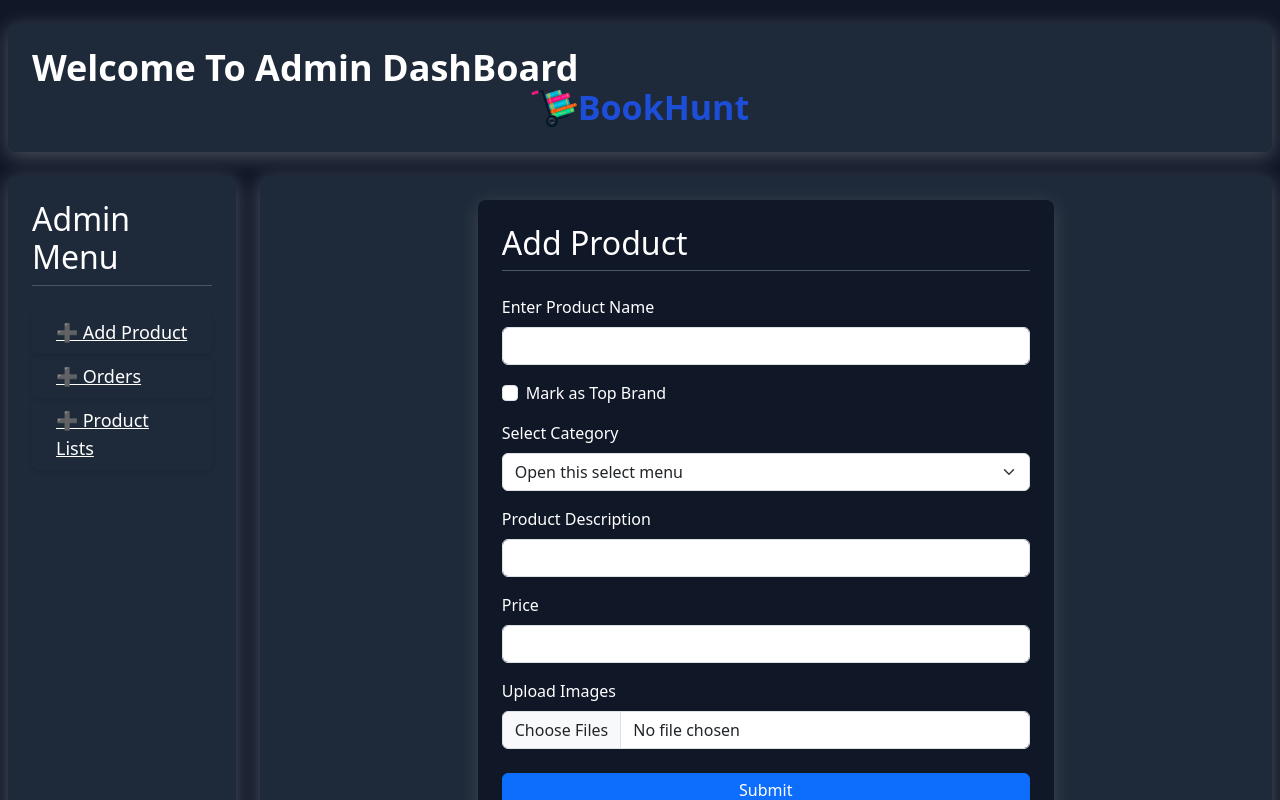
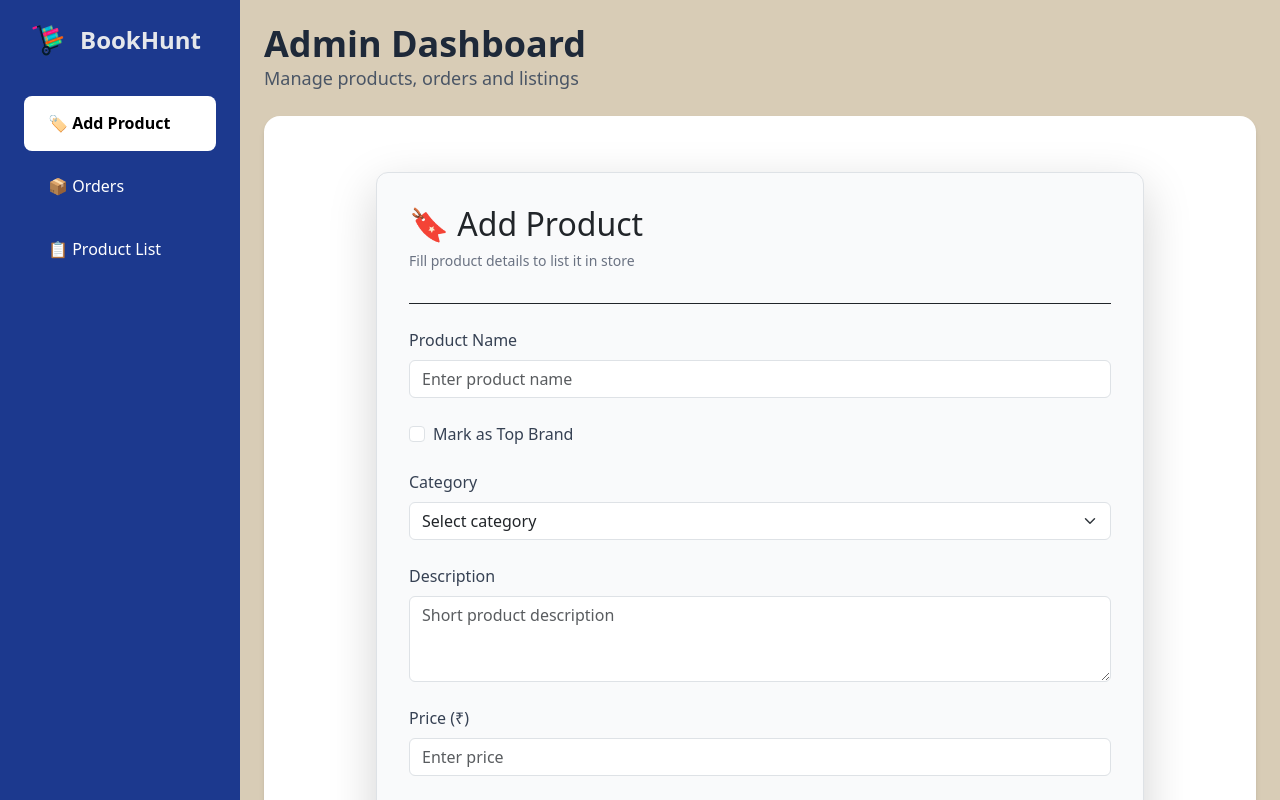
Before and after one commit to gaurav-geeky/E-commerce-bookStationary-nodeJs, a React (Vite) app in the folder frontend/: page /admindash/addproduct in a window 1280 px wide. Shown: the top 800 px of the page. Built offline with nearby package versions, Linux system fonts and the light colour scheme.

Commit message:
admin dash

```diff
--- a/frontend/src/Admin/AddProduct.jsx
+++ b/frontend/src/Admin/AddProduct.jsx
@@ -5,111 +5,115 @@ import { useState } from "react";
 import axios from "axios";
 
 const AddProduct = () => {
-  const [input, setInput] = useState({
+
+
+  const initialState = {
     name: "",
     category: "",
     description: "",
     price: "",
-    isTopBrand: false
-  });
+    isTopBrand: false,
+  };
+
+  const resetForm = () => {
+    setInput(initialState);
+    setImages([]);
+    setPreview([]);
+  };
+  // for form clear on cancel
+
+
+  const [input, setInput] = useState(initialState);
 
   const [images, setImages] = useState([]);
-
-  const [preview, setPreview] = useState([]); // 👈 NEW (for image preview)
+  const [preview, setPreview] = useState([]);
 
   const handleInput = (e) => {
     const { name, type, value, checked } = e.target;
-    setInput(prev => ({
+    setInput((prev) => ({
       ...prev,
-      [name]: type === "checkbox" ? checked : value
+      [name]: type === "checkbox" ? checked : value,
     }));
   };
+  // handels input values
 
 
   const handleImage = (e) => {
-    const files = Array.from(e.target.files); // convert FileList → Array
-    setImages(files); // existing logic (for upload)
-
-    // 👇 NEW: create preview URLs
-    const previewUrls = files.map(file => URL.createObjectURL(file));
-    setPreview(previewUrls);
+    const files = Array.from(e.target.files);
+    setImages(files);
+    setPreview(files.map((file) => URL.createObjectURL(file)));
   };
 
-  // remove img function
-  const removeImage = (removeIndex) => {
-    setPreview(prev =>
-      prev.filter((_, index) => index !== removeIndex)
-    );
-
-    setImages(prev =>
-      prev.filter((_, index) => index !== removeIndex)
-    );
+  const removeImage = (index) => {
+    setImages((prev) => prev.filter((_, i) => i !== index));
+    setPreview((prev) => prev.filter((_, i) => i !== index));
   };
-
-
 
   const handleSubmit = async (e) => {
     e.preventDefault();
-    let api = `${import.meta.env.VITE_BACKURL}/admin/addproduct`;
+
+    const api = `${import.meta.env.VITE_BACKURL}/admin/addproduct`;
     const formData = new FormData();
 
     for (let key in input) {
       formData.append(key, input[key]);
     }
+    images.forEach((img) => formData.append("images", img));
 
-    for (let i = 0; i < images.length; i++) {
-      formData.append('images', images[i]);
-    }
-
-    const response = await axios.post(api, formData);
-    alert(response.data.msg);
-    console.log(response.data)
-  }
+    const res = await axios.post(api, formData);
+    alert(res.data.msg);
+  };
 
 
   return (
-    <div className="w-full flex justify-center">
+    <div className="w-full flex justify-center px-4 py-8">
+      {/* MAIN CARD */}
+      <div className="w-full max-w-3xl bg-[#f9fafb] rounded-xl shadow-lg border border-gray-200 p-6 sm:p-8">
 
-      {/* ===== FORM CARD ===== */}
-      <div
-        className="
-          w-full
-          max-w-md sm:max-w-lg lg:max-w-xl
-          bg-gray-900 text-white
-          p-4 sm:p-5 lg:p-6
-          rounded-lg
-          shadow-[0_4px_20px_rgba(255,255,255,0.15)]
-        "
-      >
-        <h2 className="text-xl sm:text-2xl font-bold mb-4 border-b border-gray-600 pb-2">
-          Add Product
-        </h2>
+        {/* HEADER */}
+        <div className="mb-6 border-b pb-3">
+          <h2 className="text-2xl font-semibold text-gray-800 flex items-center gap-2">
+            🔖 Add Product
+          </h2>
+          <p className="text-sm text-gray-500">
+            Fill product details to list it in store
+          </p>
+        </div>
 
-        <Form>
+        <Form onSubmit={handleSubmit}>
 
-          <Form.Group className="mb-3">
-            <Form.Label>Enter Product Name</Form.Label>
+          {/* PRODUCT NAME */}
+          <Form.Group className="mb-4">
+            <Form.Label className="text-gray-700 font-medium">
+              Product Name
+            </Form.Label>
             <Form.Control
               type="text"
               name="name"
+              value={input.name}
+              placeholder="Enter product name"
               onChange={handleInput}
             />
           </Form.Group>
 
-          <Form.Group className="mb-3">
+          {/* TOP BRAND */}
+          <Form.Group className="mb-4 flex items-center gap-2">
             <Form.Check
               type="checkbox"
-              label="Mark as Top Brand"
               name="isTopBrand"
               checked={input.isTopBrand}
               onChange={handleInput}
             />
+            <span className="text-gray-700">Mark as Top Brand</span>
           </Form.Group>
 
-          <Form.Group className="mb-3">
-            <Form.Label>Select Category</Form.Label>
+          {/* CATEGORY */}
+          <Form.Group className="mb-4">
+            <Form.Label className="text-gray-700 font-medium">
+              Category
+            </Form.Label>
             <Form.Select name="category" onChange={handleInput}>
-              <option>Open this select menu</option>
+              <option value="">Select category</option>
               <option value="Books">Books</option>
               <option value="Novels">Novels</option>
               <option value="Pens&Pencils">Pens & Pencils</option>
@@ -117,63 +121,81 @@ const AddProduct = () => {
             </Form.Select>
           </Form.Group>
 
-          <Form.Group className="mb-3">
-            <Form.Label>Product Description</Form.Label>
+          {/* DESCRIPTION */}
+          <Form.Group className="mb-4">
+            <Form.Label className="text-gray-700 font-medium">
+              Description
+            </Form.Label>
             <Form.Control
-              type="text"
+              as="textarea"
+              rows={3}
               name="description"
+              value={input.description}
+              placeholder="Short product description"
               onChange={handleInput}
             />
           </Form.Group>
 
-          <Form.Group className="mb-3">
-            <Form.Label>Price</Form.Label>
+          {/* PRICE */}
+          <Form.Group className="mb-4">
+            <Form.Label className="text-gray-700 font-medium">
+              Price (₹)
+            </Form.Label>
             <Form.Control
-              type="text"
+              type="number"
               name="price"
+              value={input.price}
+              placeholder="Enter price"
               onChange={handleInput}
             />
           </Form.Group>
 
-          <Form.Group className="mb-4">
-            <Form.Label>Upload Images</Form.Label>
+          {/* IMAGE UPLOAD */}
+          <Form.Group className="mb-3">
+            <Form.Label className="text-gray-700 font-medium">
+              Upload Images
+            </Form.Label>
             <Form.Control
-              type="file" multiple onChange={handleImage}
-            />
+              type="file"
+              multiple
+              key={preview.length}
+              onChange={handleImage} />
           </Form.Group>
 
-          {/* IMAGE PREVIEW WITH REMOVE BUTTON */}
+          {/* IMAGE PREVIEW */}
           {preview.length > 0 && (
-            <div className="flex gap-3 flex-wrap mb-4">
+            <div className="grid grid-cols-2 sm:grid-cols-4 gap-4 mb-6">
               {preview.map((img, index) => (
                 <div key={img} className="relative">
-
-                  {/* ❌ REMOVE BUTTON */}
+                  <img
+                    src={img}
+                    alt="preview"
+                    className="w-full h-24 object-cover rounded border"
+                  />
                   <button
                     type="button"
                     onClick={() => removeImage(index)}
-                    className="absolute -top-2 -right-2 bg-red-500 text-white
-                     rounded-full w-5 h-5 flex items-center justify-center
-                     text-xs hover:bg-red-700"
+                    className="absolute top-1 right-1 bg-red-500 text-white rounded-full w-5 h-5 text-xs"
                   >
                     ✕
                   </button>
-
-                  {/* IMAGE */}
-                  <img
-                    src={img}
-                    className="w-24 h-24 object-cover rounded border"
-                    alt="preview"
-                  />
                 </div>
               ))}
             </div>
           )}
 
+          {/* ACTION BUTTONS */}
+          <div className="flex justify-end gap-3 pt-4 border-t">
+            <Button
+              variant="secondary"
+              type="button"
+              onClick={resetForm}
+            >
+              Cancel
+            </Button>
 
-          <div className="text-center ">
-            <Button variant="primary" type="submit" className="px-4 py-1 w-100 sm:w-auto" onClick={handleSubmit}>
-              Submit
+            <Button variant="primary" type="submit">
+              Submit Product
             </Button>
           </div>
 
--- a/frontend/src/Admin/AdminDashboard.jsx
+++ b/frontend/src/Admin/AdminDashboard.jsx
@@ -1,89 +1,185 @@
 
-import { Link, Outlet } from "react-router-dom";
-import "../css/Header.css";
+
+import { NavLink, Outlet } from "react-router-dom";
 import logo from "../assets/bookLogo.png";
 
 const AdminDashboard = () => {
   return (
-    <section className="min-h-screen w-full bg-gray-900 px-2 pt-4">
+    <section className="min-h-screen w-full bg-[#d8ccb6] flex">
 
-      {/* ===== HEADER ===== */}
-      <header
-        className="text-white text-2xl sm:text-4xl font-black
-        w-full bg-gray-800 p-4 rounded-lg
-        shadow-[0_4px_20px_rgba(255,255,255,0.25)] sm:text-left"
-      >
-        Welcome To Admin DashBoard
+      {/* ===== LEFT SIDEBAR ===== */}
+      <aside className="w-[240px] bg-blue-900 text-gray-200 flex flex-col px-4 py-6">
 
-        <div className="logo">
-          <img src={logo} alt="logo" /> BookHunt
+        {/* LOGO */}
+        <div className="flex items-center gap-3 mb-10 px-2">
+          <img src={logo} alt="logo" className="w-8 h-8" />
+          <div className="text-2xl font-bold">BookHunt</div>
         </div>
 
-      </header>
+        {/* MENU */}
+        <nav className="flex flex-col gap-2 text-sm">
 
-      {/* ===== CONTENT ===== */}
-      <div
-        className="
-          flex flex-col md:flex-row
-          mt-4 gap-4
-          min-h-[calc(100vh-110px)]
-        "
-      >
+          <NavLink
+            to="addproduct"
+            style={{ textDecoration: "none" }}
+            className={({ isActive }) =>
+              `text-white text-[16px] flex items-center gap-3 px-4 py-3 rounded-lg transition
+              ${isActive
+                ? "bg-white !text-black font-semibold" :
+                "hover:bg-blue-700"}`
+            }
+          >
+            🏷️ Add Product
+          </NavLink>
 
-        {/* ===== LEFT MENU ===== */}
-        <aside
-          className="
-            w-full md:w-[22%] lg:w-[18%]
-            bg-gray-800 rounded-lg p-4
-            shadow-[0_4px_20px_rgba(255,255,255,0.25)]
-            flex flex-col
-          "
-        >
-          <h2 className="text-white text-xl font-bold mb-4 border-b border-gray-600 pb-2">
-            Admin Menu
-          </h2>
+          <NavLink
+            to="orderproduct"
+            style={{ textDecoration: "none" }}
+            className={({ isActive }) =>
+              `text-white text-[16px] flex items-center gap-3 px-4 py-3 rounded-lg transition
+              ${isActive
+                ? "bg-white !text-black font-semibold" :
+                "hover:bg-blue-700"}`
+            }
+          >
+            📦 Orders
+          </NavLink>
 
-          <Link
-            to="addproduct"
-            className="text-white text-lg px-4 py-2 rounded-md
-              hover:bg-blue-700 transition shadow-sm"
+          <NavLink
+            to="productlist"
+            style={{ textDecoration: "none" }}
+            className={({ isActive }) =>
+              `text-white text-[16px] flex items-center gap-3 px-4 py-3 rounded-lg transition
+              ${isActive
+                ? "bg-white !text-black font-semibold" :
+                "hover:bg-blue-700"}`
+            }
           >
-            ➕ Add Product
-          </Link>
+            📋 Product List
+          </NavLink>
 
-          <Link
-            to="orderproduct"
-            className="text-white text-lg px-4 py-2 rounded-md
-              hover:bg-blue-700 transition shadow-sm"
-          >
-            ➕ Orders
-          </Link>
+        </nav>
 
-          <Link
-            to="productlist"
-            className="text-white text-lg px-4 py-2 rounded-md
-              hover:bg-blue-700 transition shadow-sm"
-          >
-            ➕ Product Lists
-          </Link>
+        {/* FOOTER */}
+        <div className="mt-auto text-xs text-gray-400 px-2">
+          © 2026 BookHunt
+        </div>
+      </aside>
 
-        </aside>
+      {/* ===== RIGHT CONTENT ===== */}
+      <main className="flex-1 p-6">
 
-        {/* ===== RIGHT DATA AREA ===== */}
-        <main
-          className="
-            flex-1 bg-gray-800 rounded-lg
-            p-4 sm:p-6
-            shadow-[0_4px_20px_rgba(255,255,255,0.25)]
-            overflow-auto
-          "
-        >
+        {/* PAGE TITLE */}
+        <div className="mb-4">
+          <div className="text-4xl font-bold text-gray-800">
+            Admin Dashboard
+          </div>
+          <p className="text-lg text-gray-600">
+            Manage products, orders and listings
+          </p>
+        </div>
+
+        {/* CONTENT CARD */}
+        <div className="bg-white rounded-2xl shadow-md p-6 min-h-[calc(100vh-140px)]">
           <Outlet />
-        </main>
+        </div>
 
-      </div>
+      </main>
     </section>
   );
 };
 
 export default AdminDashboard;
+
+
+
+
+
+// import { Link, Outlet } from "react-router-dom";
+// import "../css/Header.css";
+// import logo from "../assets/bookLogo.png";
+
+// const AdminDashboard = () => {
+//   return (
+//     <section className="min-h-screen w-full bg-gray-900 px-2 pt-4">
+
+//       {/* ===== HEADER ===== */}
+//       <header
+//         className="text-white text-2xl sm:text-4xl font-black
+//         w-full bg-gray-800 p-4 rounded-lg
+//         shadow-[0_4px_20px_rgba(255,255,255,0.25)] sm:text-left"
+//       >
+//         Welcome To Admin DashBoard
+
+//         <div className="logo">
+//           <img src={logo} alt="logo" /> BookHunt
+//         </div>
+
+//       </header>
+
+//       {/* ===== CONTENT ===== */}
+//       <div
+//         className="
+//           flex flex-col md:flex-row
+//           mt-4 gap-4
+//           min-h-[calc(100vh-110px)]
+//         "
+//       >
+
+//         {/* ===== LEFT MENU ===== */}
+//         <aside
+//           className="
+//             w-full md:w-[22%] lg:w-[18%]
+//             bg-gray-800 rounded-lg p-4
+//             shadow-[0_4px_20px_rgba(255,255,255,0.25)]
+//             flex flex-col
+//           "
+//         >
+//           <h2 className="text-white text-xl font-bold mb-4 border-b border-gray-600 pb-2">
+//             Admin Menu
+//           </h2>
+
+//           <Link
+//             to="addproduct"
+//             className="text-white text-lg px-4 py-2 rounded-md
+//               hover:bg-blue-700 transition shadow-sm"
+//           >
+//             ➕ Add Product
+//           </Link>
+
+//           <Link
+//             to="orderproduct"
+//             className="text-white text-lg px-4 py-2 rounded-md
+//               hover:bg-blue-700 transition shadow-sm"
+//           >
+//             ➕ Orders
+//           </Link>
+
+//           <Link
+//             to="productlist"
+//             className="text-white text-lg px-4 py-2 rounded-md
+//               hover:bg-blue-700 transition shadow-sm"
+//           >
+//             ➕ Product Lists
+//           </Link>
+
+//         </aside>
+
+//         {/* ===== RIGHT DATA AREA ===== */}
+//         <main
+//           className="
+//             flex-1 bg-gray-800 rounded-lg
+//             p-4 sm:p-6
+//             shadow-[0_4px_20px_rgba(255,255,255,0.25)]
+//             overflow-auto
+//           "
+//         >
+//           <Outlet />
+//         </main>
+
+//       </div>
+//     </section>
+//   );
+// };
+
+// export default AdminDashboard;
```
Also changed, not shown: 1 other file (tests, documents, lock files or other folders).
